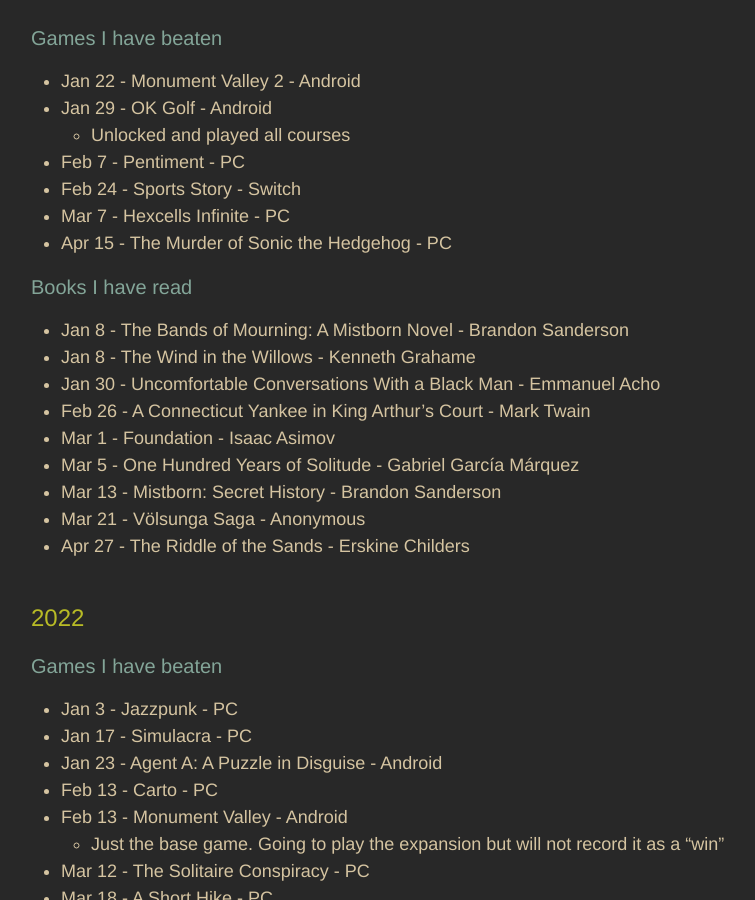
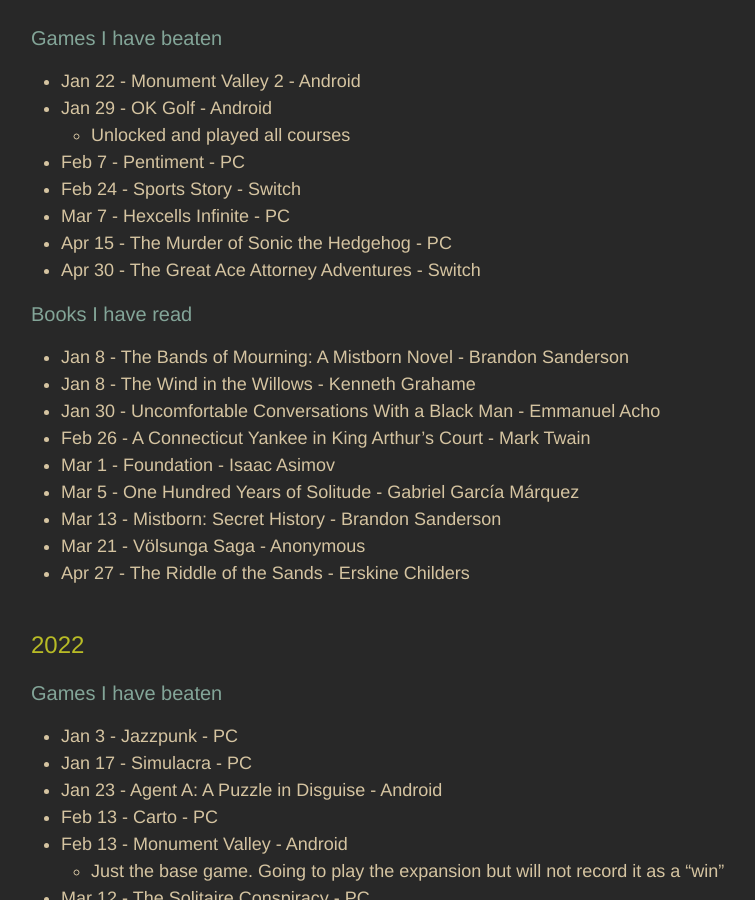
Before and after one commit to adkinsrs/sadkins_site, a Jekyll site: the page built from misc.md, in a window 1280 px wide and 900 px high, scrolled down 572 px. Shown: the whole window, without its empty margins (239-994 px from the left). Built offline with Jekyll 4.4.1, drawn with Linux system fonts in a browser that asks for light colours.

Commit message:
beat a game

```diff
--- a/misc.md
+++ b/misc.md
@@ -28,6 +28,7 @@
 * Feb 24 - Sports Story - Switch
 * Mar 7 - Hexcells Infinite - PC
 * Apr 15 - The Murder of Sonic the Hedgehog - PC
+* Apr 30 - The Great Ace Attorney Adventures - Switch
 
 ### Books I have read
 
```
